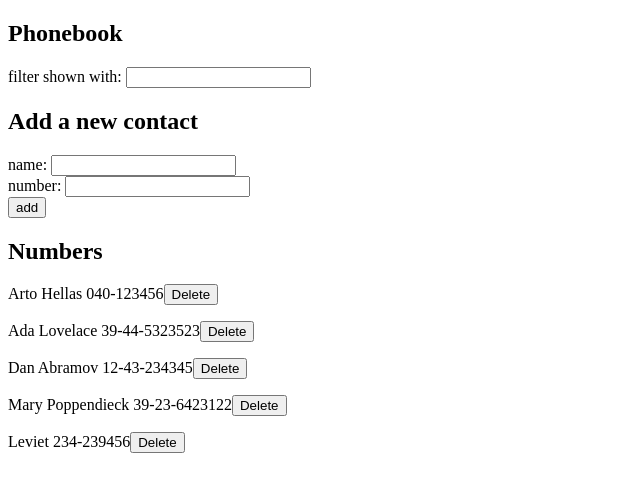
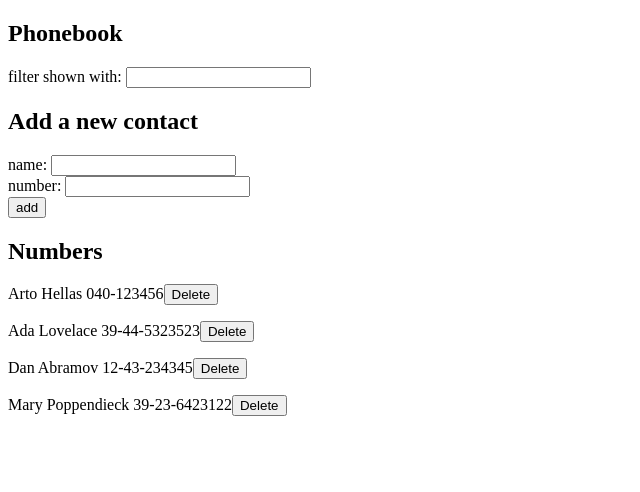
Before and after one commit to leviet0115/Part-2, a React (Create React App) app in the folder phonebook/: page / in a window 1280 px wide. Shown: the top 492 px of the page, without its empty margins (0-640 px from the left). Built offline with nearby package versions, Linux system fonts and the light colour scheme; data requests are answered from the project's data file.

Commit message:
exercise 2.18

```diff
--- a/phonebook/db.json
+++ b/phonebook/db.json
@@ -19,11 +19,6 @@
       "name": "Mary Poppendieck",
       "number": "39-23-6423122",
       "id": 4
-    },
-    {
-      "name": "Leviet",
-      "number": "234-239456",
-      "id": 5
     }
   ]
 }
--- a/phonebook/src/App.js
+++ b/phonebook/src/App.js
@@ -40,17 +40,27 @@ const App = () => {
     e.preventDefault();
 
     const checkDup = persons.find((person) => person.name === newName);
-    console.log(checkDup);
 
     if (checkDup) {
-      alert(`${newName} is already added to phonebook.`);
+      const msg = `${newName} is already added to phonebook, replace the old number with a new one?`;
+      if (window.confirm(msg)) {
+        console.log(checkDup, newNumber);
+        personService
+          .update(checkDup.id, { ...checkDup, number: newNumber })
+          .then((data) =>
+            setPersons(
+              persons.map((person) =>
+                person.id === checkDup.id ? data : person
+              )
+            )
+          );
+      }
     } else {
       const newPerson = { name: newName, number: newNumber };
       personService
         .create(newPerson)
         .then((data) => setPersons([...persons, data]));
     }
-    console.log(persons);
   };
 
   const handleDel = (e) => {
--- a/phonebook/src/services/persons.js
+++ b/phonebook/src/services/persons.js
@@ -16,6 +16,11 @@ const remove = (id) => {
   return request.then((res) => res.data);
 };
 
-const personService = { getAll, create, remove };
+const update = (id, changedPerson) => {
+  const request = axios.put(`${baseURL}/${id}`, changedPerson);
+  return request.then((res) => res.data);
+};
+
+const personService = { getAll, create, remove, update };
 
 export default personService;
```
